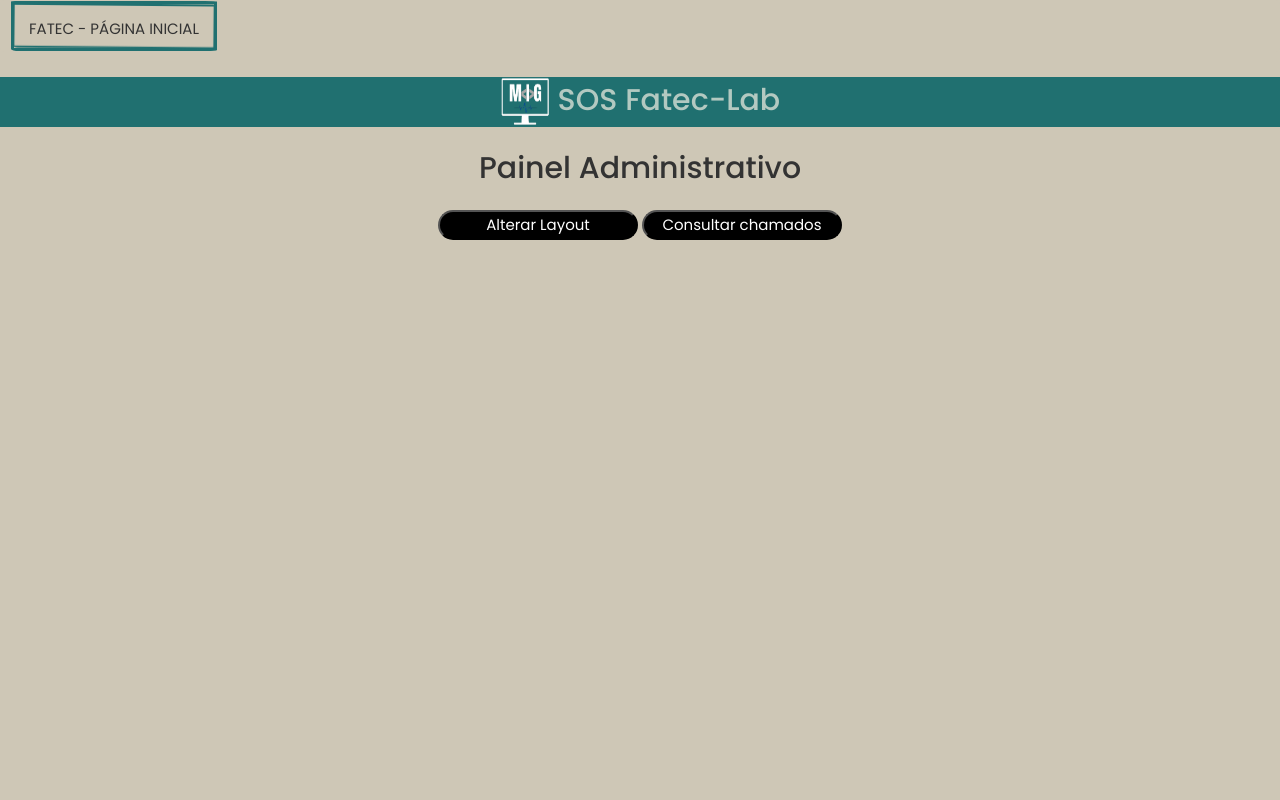
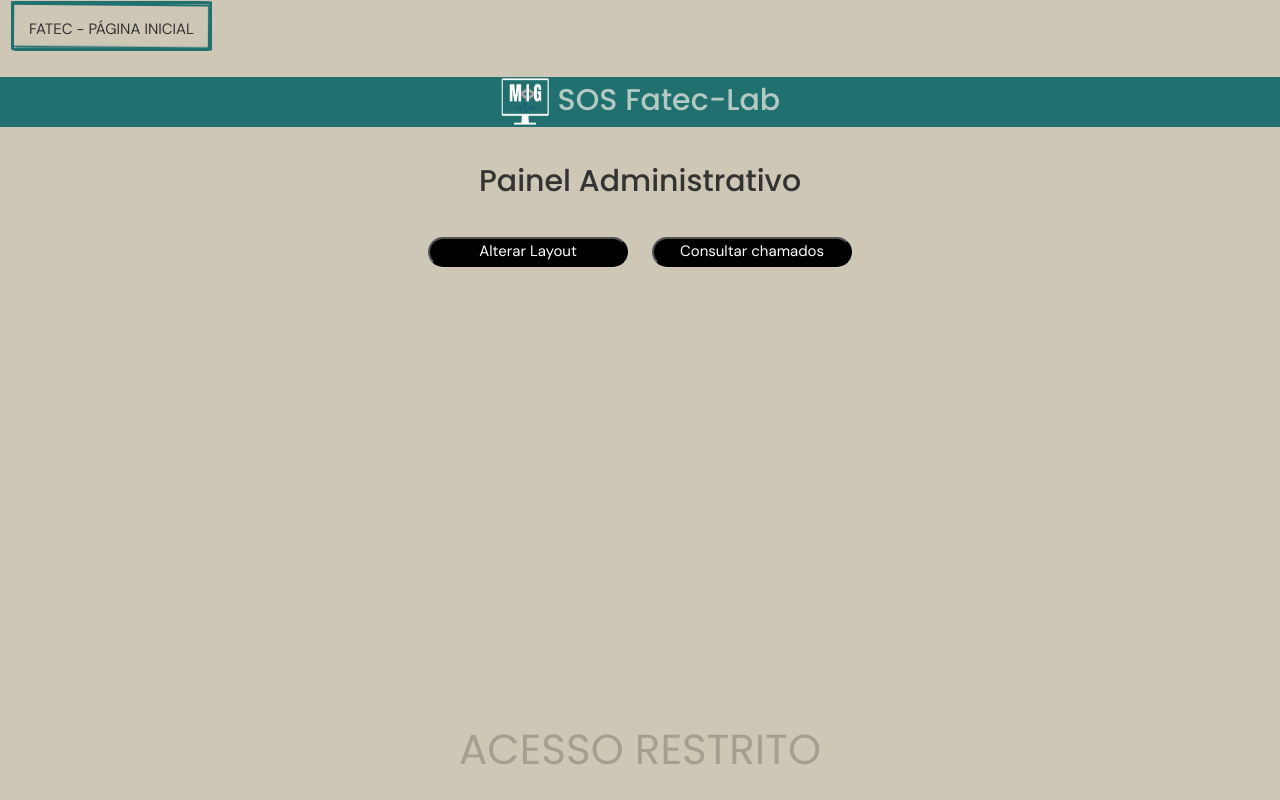
Before and after one commit to GabbsSantana/Fatec, a Flask app: page /admin in a window 1280 px wide. Run offline with Flask 2, Linux system fonts and the light colour scheme; some libraries are stand-ins or nearby versions.

Commit message:
finalização da pagina login e admin

```diff
--- a/static/style.css
+++ b/static/style.css
@@ -28,14 +28,17 @@
   font-size: var(--title-font-size);
 
 }
-a {
-  text-decoration: none;
-  font-family: var(--body-font);
-}
 p,a{
   font-size: var(--subtitle-font-size);
   font-family: var(--title-font);
   color: var(--base-color-text);
+}
+
+
+header img#logo {
+ width: 10%;
+ height: 10%;
+
 }
 
 h1 {
@@ -107,11 +103,25 @@
   font-style: italic;
 
 }
+
+
+
+section#capa img {
+  width: 40vw;
+  border-radius: 2.5%;
+  box-shadow: rgb(38, 57, 77) 0px 20px 30px -10px;
+
+}
+
 section#buttons {
   text-align: center;
 }
 
+a {
+  text-decoration: none;
+  font-family: var(--body-font);
 
+}
 .button {
   width: 200px;
   height: 30px;
@@ -504,3 +496,100 @@
   font-weight:bold;
   background-color: #34343618;
 }
+#formlogin{
+  background-color: transparent;
+  margin: auto;
+}
+#boxlogin{
+  margin: auto;
+  width: 300px;
+  height: 300px;
+  background-color: #207070;
+  border-radius: 15px;
+}
+#containers{
+  margin: auto;
+  text-align: center;
+  margin-top: 0%;
+}
+#h3login{
+  background-color: transparent;
+  margin-top: auto;
+  font-size: 300%;
+  color: white;
+}
+.inputlogin{
+  width:230px;
+  border-radius: 15px;
+  text-align: center;
+}
+
+#popupbox{
+  margin: 70px auto;
+  padding: 20px;
+  background: #fff;
+  border-radius: 5px;
+  width: 30%;
+  transition: all 5s ease-in-out;
+}
+.close {
+  transition: all 200ms;
+  font-size: 30px;
+  font-weight: bold;
+  text-decoration: none;
+  color: #333;
+}
+.close:hover {
+  color: #06D85F;
+}
+.overlay {
+  position: fixed;
+  top: 0;
+  bottom: 0;
+  left: 0;
+  right: 0;
+  background: rgba(0, 0, 0, 0.7);
+  transition: opacity 500ms;
+  visibility: inherit;
+}
+.overlay:target {
+  visibility: visible;
+  opacity: 1;
+}
+.espacoentrebotao{
+  width: 200px;
+  height: 30px;
+  background-color: black;
+  color: white;
+  border-radius: 15px;
+  margin-bottom: 10px;
+  margin-left: 10px;
+  margin-right: 10px;
+}
+.espacoentrebotao:hover{
+background-color: rgb(49, 181, 204);
+border: antiquewhite;
+color: black;
+transition: 150ms;
+transition-delay: 10ms;
+transition-timing-function: ease-in;
+cursor: pointer;
+}
+.restricao{
+background: transparent;
+position: absolute;
+bottom: 0;
+width: 100%;
+height: 100px;
+text-align: center;
+line-height: 100px
+}
+.restricao p{
+
+  background-color: transparent;
+  z-index:9999;
+  text-align: center;
+  color: #00000033;
+  font-size: 300%;
+  font-family: var(--title-font)
+}
--- a/templates/admin.html
+++ b/templates/admin.html
@@ -1,13 +1,20 @@
 {% extends "style.html" %} {% block head %} {{ super() }}
-
+<div class="restricao">
+<p>
+    ACESSO RESTRITO
+</p>
+</div>
+<div style="margin-top: 3%;">
 <h1>Painel Administrativo</h1>
+<div style="margin-top: 3%;">
 <section id="buttons">
   <a href="{{url_for('update')}}">
-    <button class="button" href="./update.html">Alterar Layout</button>
+    <button class="espacoentrebotao" href="./update.html">Alterar Layout</button>
   </a>
   <a href="{{url_for('all')}}">
-    <button class="button" href="./all.html">Consultar chamados</button>
+    <button class="espacoentrebotao" href="./all.html">Consultar chamados</button>
   </a>
+</div>
 </section>
-
+</div>
 {% endblock %}
--- a/templates/all.html
+++ b/templates/all.html
@@ -29,5 +29,8 @@
     <button class="button" href="admin.html">Voltar</button>
   </a>
 </section>
-
+<div class="restricao">
+  <p>
+      ACESSO RESTRITO
+  </p>
 {% endblock %}
--- a/templates/layout.html
+++ b/templates/layout.html
@@ -48,7 +48,7 @@
                 <textarea name="problem" id="" cols="30" rows="2" required ></textarea>
 
             </label>
-            <input type="submit" value="Abrir Chamado" id="abrir_chamado" onclick="concluido()">
+            <input type="submit" value="Abrir Chamado" id="abrir_chamado">
 
 
         </form>
@@ -65,5 +65,4 @@
         </table>
       </div>
 
-
   {% endblock %}
--- a/templates/update.html
+++ b/templates/update.html
@@ -124,5 +124,8 @@
   }
 
   </script>
-
+ <div class="restricao">
+  <p>
+      ACESSO RESTRITO
+  </p>
   {% endblock %}
```
Also changed, not shown: other parts of static/style.css (+21 -46 lines), templates/done.html (+6 -2 lines), templates/login.html (+16 -6 lines), templates/select.html (+18 -5 lines), README.md, app.py (line endings or trailing spaces), database.db, dbScript.py (line endings or trailing spaces), schema.sql (line endings or trailing spaces), templates/home.html (line endings or trailing spaces), templates/style.html (line endings or trailing spaces). Lines whose indentation alone changed are shown as unchanged.
